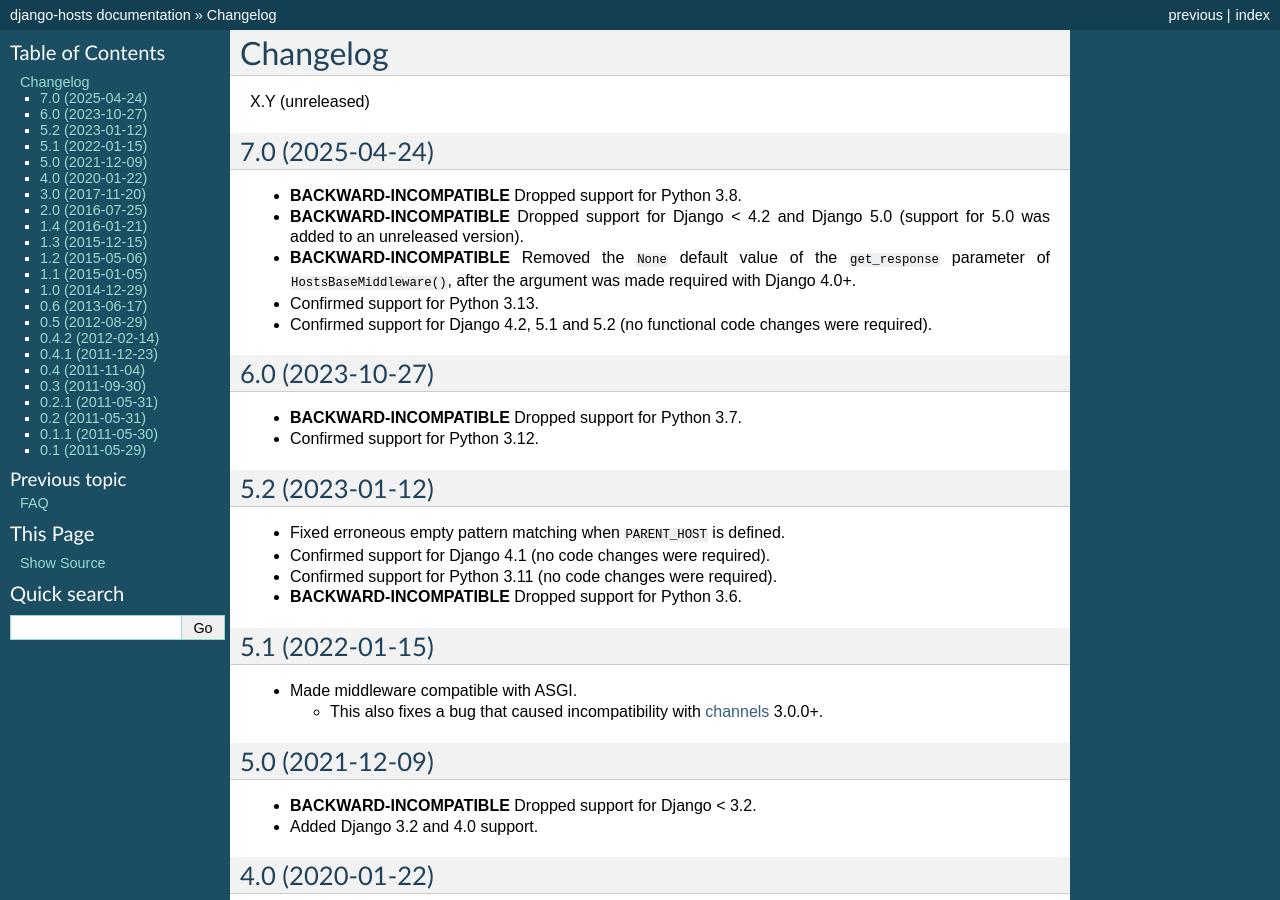
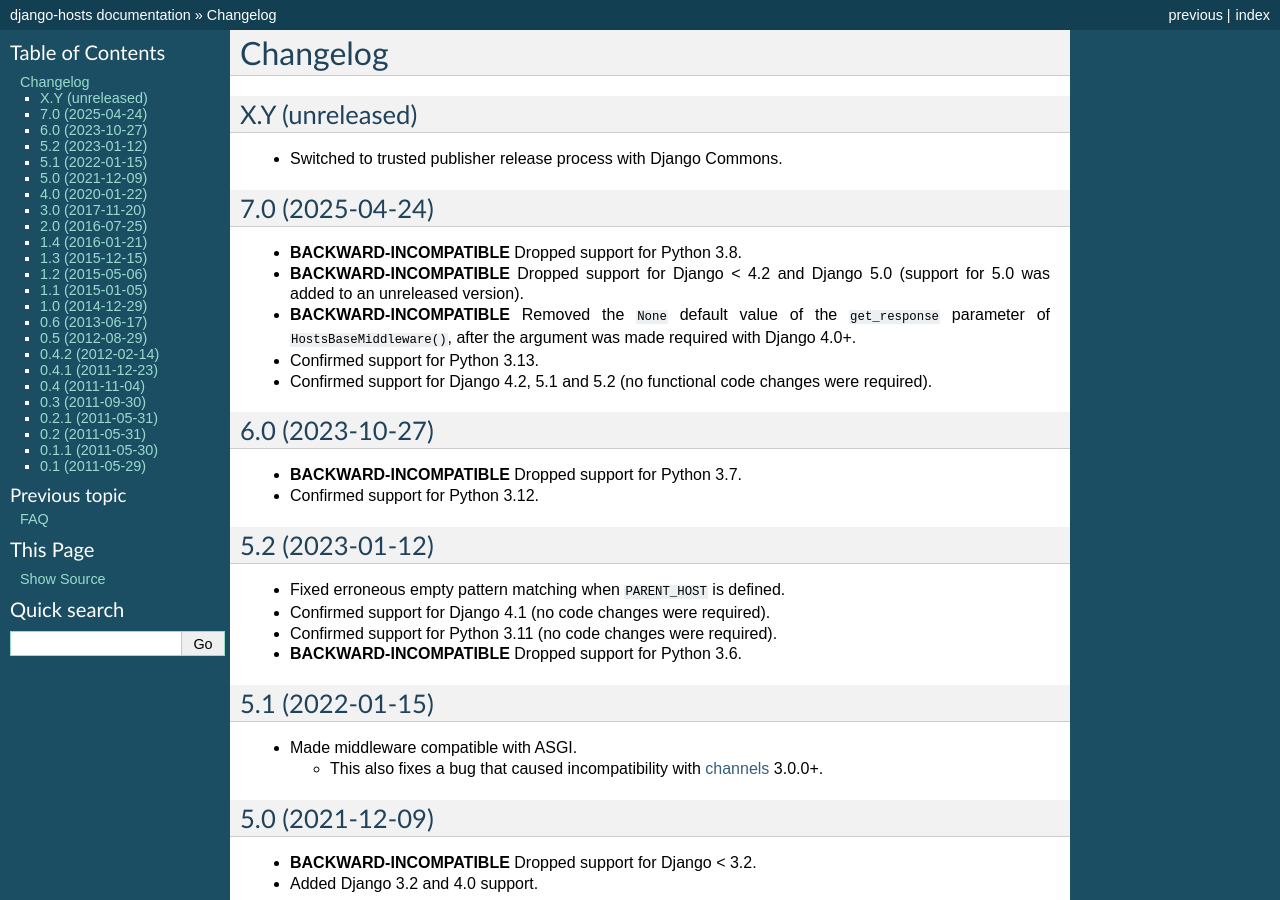
Before and after one commit to jazzband/django-hosts, a Sphinx documentation site: the page built from docs/changelog.rst, in a window 1280 px wide and 900 px high. Built offline with Sphinx 7.4.7, drawn with Linux system fonts in a browser that asks for light colours; the version number could not be read and is left out.

Commit message:
Switched to trusted publisher release process with Django Commons.

```diff
--- a/docs/changelog.rst
+++ b/docs/changelog.rst
@@ -2,6 +2,9 @@
 =========
 
 X.Y (unreleased)
+----------------
+
+- Switched to trusted publisher release process with Django Commons.
 
 7.0 (2025-04-24)
 ----------------
```
Also changed, not shown: 2 other files.
